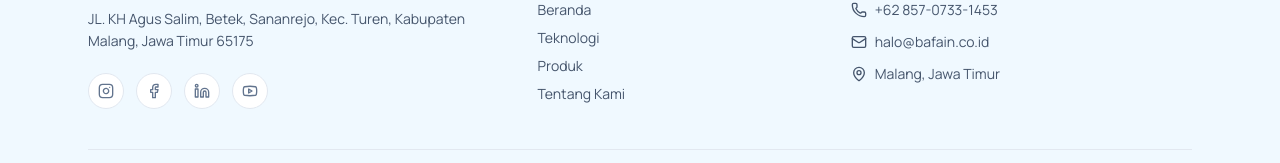
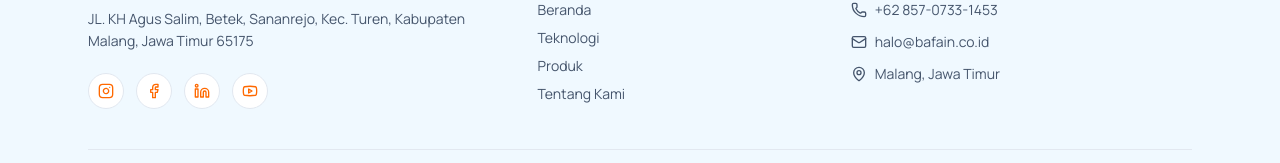
Before and after one commit to Haeryz/Bafain, a React (Vite) app: page /beranda in a window 1280 px wide. Shown: the part 2007-2170 px from the top of the page. Built offline with nearby package versions, Linux system fonts and the light colour scheme.

Commit message:
update ikon footer

```diff
--- a/src/components/AppFooter.tsx
+++ b/src/components/AppFooter.tsx
@@ -27,7 +27,7 @@ export function AppFooter() {
                   target="_blank"
                   rel="noreferrer"
                   aria-label={item.label}
-                  className="flex h-9 w-9 cursor-pointer items-center justify-center rounded-full border border-slate-200 bg-white text-slate-500 transition hover:border-slate-300 hover:text-slate-700"
+                  className="flex h-9 w-9 cursor-pointer items-center justify-center rounded-full border border-slate-200 bg-white text-orange-500 transition hover:border-slate-300 hover:text-orange-600"
                 >
                   <item.icon className="h-4 w-4" />
                 </a>
```
